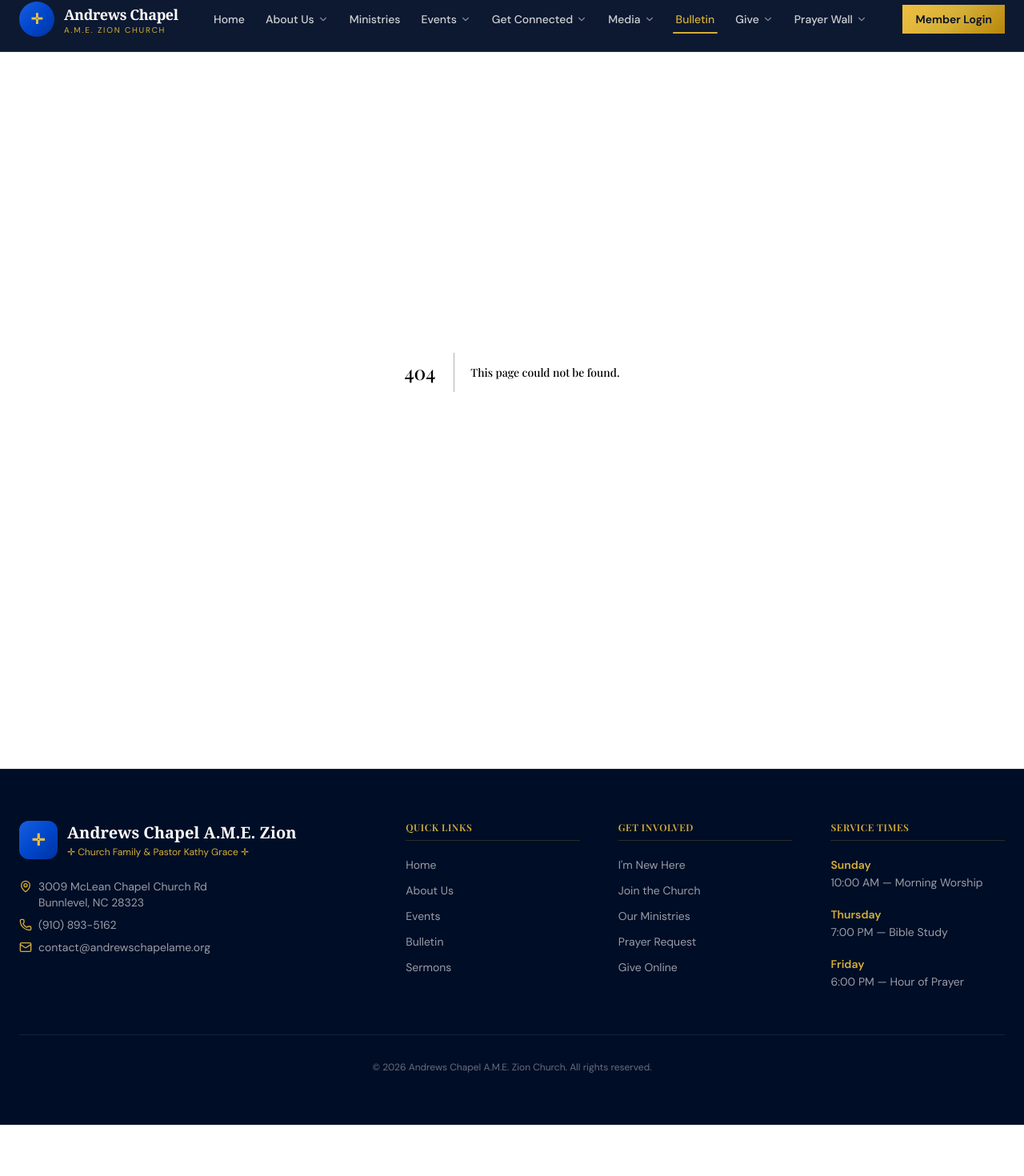
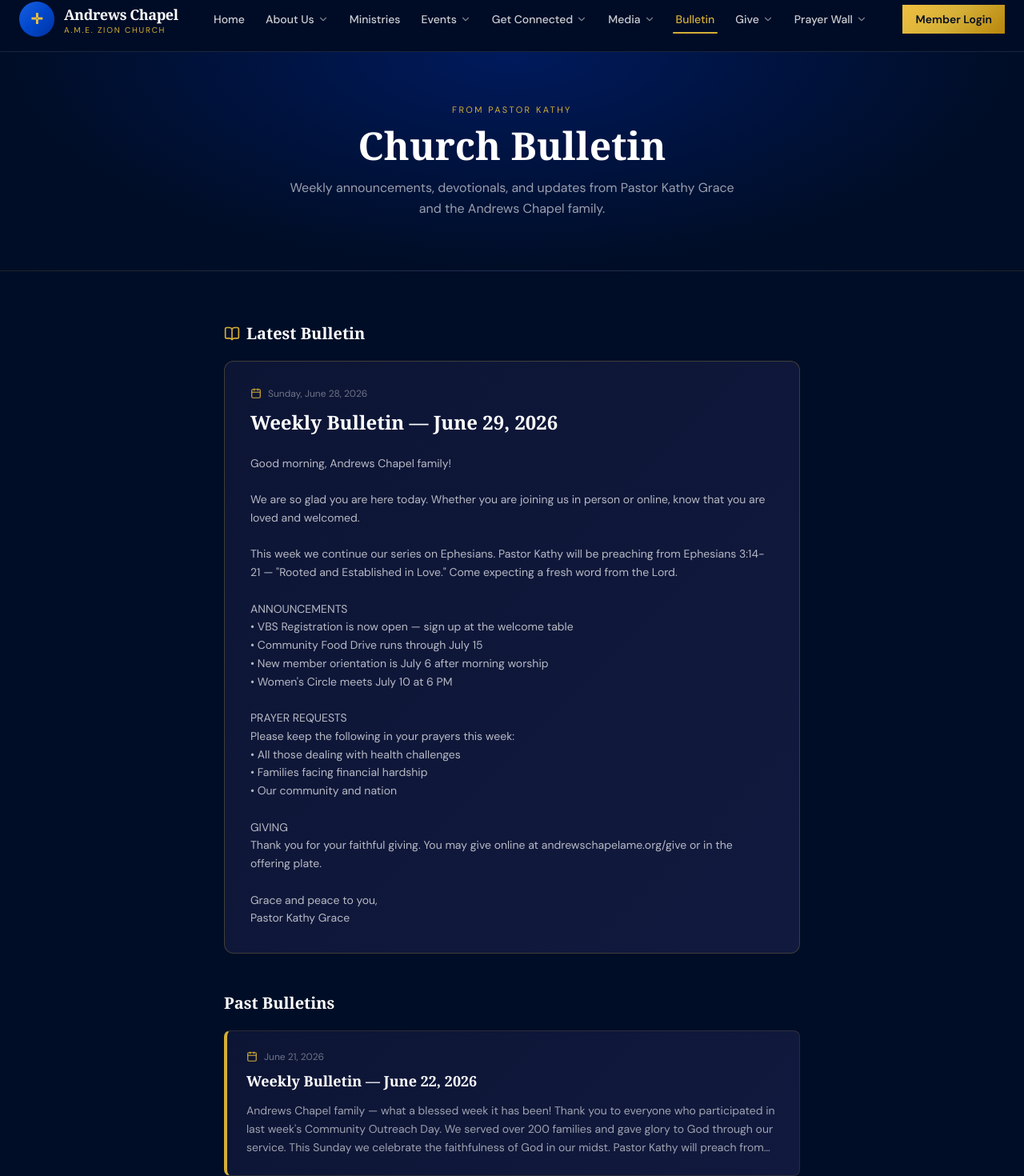
Before and after one commit to CMjmc86/andrews-chapel-next, a Next.js app: page /bulletin in a window 1280 px wide. Before the commit this address had no page. Shown: the part 16-1486 px from the top of the page at 80% size. Before the commit the page ends 1422 px from the top, so only its background shows below. Built offline with nearby package versions, Linux system fonts and the light colour scheme; a web font is replaced by a local one.

Commit message:
Add Bulletin Page

```diff
--- /dev/null
+++ b/src/app/bulletin/page.tsx
@@ -0,0 +1,125 @@
+import Link from "next/link";
+import { BookOpen, Calendar } from "lucide-react";
+
+// Placeholder bulletins — will be replaced with Supabase data later
+const placeholderBulletins = [
+  {
+    id: "1",
+    title: "Weekly Bulletin — June 29, 2026",
+    body: `Good morning, Andrews Chapel family!\n\nWe are so glad you are here today. Whether you are joining us in person or online, know that you are loved and welcomed.\n\nThis week we continue our series on Ephesians. Pastor Kathy will be preaching from Ephesians 3:14-21 — "Rooted and Established in Love." Come expecting a fresh word from the Lord.\n\nANNOUNCEMENTS\n• VBS Registration is now open — sign up at the welcome table\n• Community Food Drive runs through July 15\n• New member orientation is July 6 after morning worship\n• Women's Circle meets July 10 at 6 PM\n\nPRAYER REQUESTS\nPlease keep the following in your prayers this week:\n• All those dealing with health challenges\n• Families facing financial hardship\n• Our community and nation\n\nGIVING\nThank you for your faithful giving. You may give online at andrewschapelame.org/give or in the offering plate.\n\nGrace and peace to you,\nPastor Kathy Grace`,
+    published_at: new Date().toISOString(),
+  },
+  {
+    id: "2",
+    title: "Weekly Bulletin — June 22, 2026",
+    body: `Andrews Chapel family — what a blessed week it has been!\n\nThank you to everyone who participated in last week's Community Outreach Day. We served over 200 families and gave glory to God through our service.\n\nThis Sunday we celebrate the faithfulness of God in our midst. Pastor Kathy will preach from Psalm 23.\n\nANNOUNCEMENTS\n• Choir rehearsal every Wednesday at 6 PM\n• Men's Brotherhood meets Saturday July 5 at 9 AM\n• Church picnic is scheduled for August 10\n\nGrace and peace,\nPastor Kathy Grace`,
+    published_at: new Date(Date.now() - 7 * 24 * 60 * 60 * 1000).toISOString(),
+  },
+];
+
+const cardStyle = {
+  background: "linear-gradient(135deg, #0d1535, #111a3e)",
+  border: "1px solid rgba(212,175,55,0.15)",
+  borderLeft: "4px solid #D4AF37",
+  borderRadius: "0.5rem",
+};
+
+export default function BulletinPage() {
+  const latest = placeholderBulletins[0];
+  const older = placeholderBulletins.slice(1);
+
+  return (
+    <>
+      {/* Page Hero */}
+      <section
+        className="py-16 text-center"
+        style={{
+          background: "radial-gradient(ellipse at top, #001A5C 0%, #000D26 70%)",
+          borderBottom: "1px solid rgba(212,175,55,0.15)",
+        }}
+      >
+        <div className="mx-auto max-w-7xl px-4 sm:px-6">
+          <div className="text-[11px] uppercase tracking-[0.22em] text-[#D4AF37] mb-3">
+            From Pastor Kathy
+          </div>
+          <h1 className="font-serif text-4xl sm:text-5xl font-bold text-white mb-4">
+            Church Bulletin
+          </h1>
+          <p className="text-white/60 max-w-xl mx-auto leading-relaxed">
+            Weekly announcements, devotionals, and updates from Pastor Kathy Grace
+            and the Andrews Chapel family.
+          </p>
+        </div>
+      </section>
+
+      <section className="py-16">
+        <div className="mx-auto max-w-3xl px-4 sm:px-6">
+
+          {/* Latest bulletin */}
+          <div className="mb-12">
+            <div className="flex items-center gap-2 mb-5">
+              <BookOpen className="h-5 w-5 text-[#D4AF37]" />
+              <h2 className="font-serif text-xl font-bold text-white">Latest Bulletin</h2>
+            </div>
+            <div className="p-8 rounded-xl" style={{
+              background: "linear-gradient(135deg, #0d1535, #111a3e)",
+              border: "1px solid rgba(212,175,55,0.25)",
+            }}>
+              <div className="flex items-center gap-2 text-xs text-white/40 mb-3">
+                <Calendar className="h-3.5 w-3.5 text-[#D4AF37]" />
+                {new Date(latest.published_at).toLocaleDateString("en-US", {
+                  weekday: "long", month: "long", day: "numeric", year: "numeric",
+                })}
+              </div>
+              <h3 className="font-serif text-2xl font-bold text-white mb-6">
+                {latest.title}
+              </h3>
+              <div className="text-white/70 text-sm leading-relaxed whitespace-pre-line">
+                {latest.body}
+              </div>
+            </div>
+          </div>
+
+          {/* Older bulletins */}
+          {older.length > 0 && (
+            <div>
+              <h2 className="font-serif text-xl font-bold text-white mb-5">Past Bulletins</h2>
+              <div className="space-y-4">
+                {older.map((b) => (
+                  <div key={b.id} className="p-6 rounded-lg" style={cardStyle}>
+                    <div className="flex items-center gap-2 text-xs text-white/40 mb-2">
+                      <Calendar className="h-3.5 w-3.5 text-[#D4AF37]" />
+                      {new Date(b.published_at).toLocaleDateString("en-US", {
+                        month: "long", day: "numeric", year: "numeric",
+                      })}
+                    </div>
+                    <h3 className="font-serif text-lg font-semibold text-white mb-3">
+                      {b.title}
+                    </h3>
+                    <p className="text-white/60 text-sm leading-relaxed line-clamp-3">
+                      {b.body}
+                    </p>
+                  </div>
+                ))}
+              </div>
+            </div>
+          )}
+
+          {/* CTA */}
+          <div className="mt-12 text-center">
+            <p className="text-white/40 text-sm mb-4">
+              Want to receive the bulletin by email each week?
+            </p>
+            <Link
+              href="/get-connected/visitor-card"
+              className="inline-block px-6 py-3 text-sm font-semibold rounded-full text-[#000D26] hover:opacity-90 transition-opacity"
+              style={{ background: "linear-gradient(135deg, #F0C040, #D4AF37, #B8860B)" }}
+            >
+              Fill Out a Visitor Card
+            </Link>
+          </div>
+        </div>
+      </section>
+    </>
+  );
+}
```
